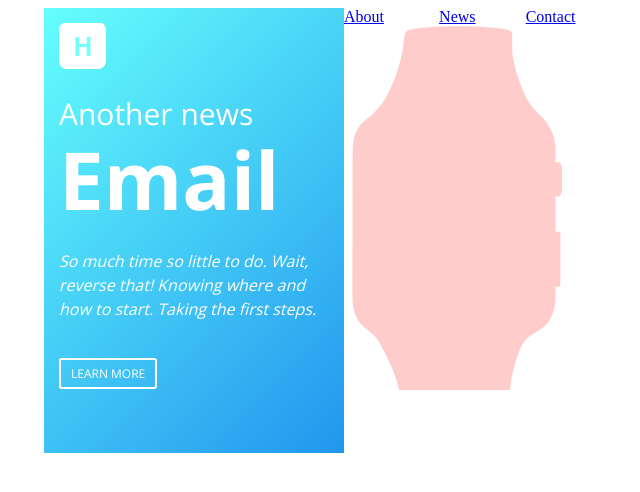
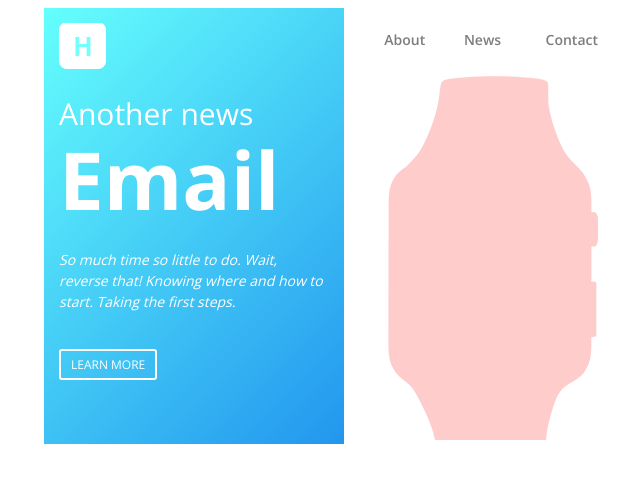
Before and after one commit to davidmfrost/html-email, a plain HTML site: page public/index.html in a window 1280 px wide. Shown: the whole page, without its empty margins (296-936 px from the left). Drawn offline with nearby package versions, Linux system fonts and the light colour scheme.

Commit message:
Style right side of header

```diff
--- a/public/index.html
+++ b/public/index.html
@@ -19,37 +19,45 @@
           <!-- Start of main row -->
           <tr>
             <td>
-              <table class="container" width="50%" align="left" cellspacing="0" cellpadding="0" border="0" style="background: #65fffd; background: -moz-linear-gradient(-45deg, #65fffd 0%, #2296ee 100%); background: -webkit-linear-gradient(-45deg, #65fffd 0%,#2296ee 100%); background: linear-gradient(135deg, #65fffd 0%,#2296ee 100%); padding: 15px 15px 70px 15px;">
+              <!-- Start of left-column -->
+              <table class="header-left" width="50%" align="left" cellspacing="0" cellpadding="0" border="0" style="background: #65fffd; background: -moz-linear-gradient(-45deg, #65fffd 0%, #2296ee 100%); background: -webkit-linear-gradient(-45deg, #65fffd 0%,#2296ee 100%); background: linear-gradient(135deg, #65fffd 0%,#2296ee 100%); padding: 15px 15px 70px 15px;">
                 <tr>
                   <td style="font-family: 'Open Sans', 'Helvetica Neue', Helvetica, Arial, 'Lucida Grande', sans-serif; color: white;">
                     <img src="/img/logo.png" alt="">
                     <h2 style="padding: 25px 0 10px; font-size: 30px; margin: 0; font-weight: 300; line-height: 1;">Another news</h2>
                     <h1 style="font-size: 80px; margin: 0; line-height: 1; padding: 0 0 10px;">Email</h1>
-                    <p style="font-style: italic; font-size: 16px; margin: 0; line-height: 1.5; padding: 20px 0 40px;">So much time so little to do. Wait, reverse that! Knowing where and how to start. Taking the first steps.</p>
+                    <p style="font-style: italic; font-size: 14px; margin: 0; line-height: 1.5; padding: 20px 0 40px;">So much time so little to do. Wait, reverse that! Knowing where and how to start. Taking the first steps.</p>
                     <a href="#" class="ghost-btn" style="font-size: 12px; border-radius: 3px; border: 2px solid white; text-decoration: none; color: white; padding: 5px 10px; text-transform: uppercase;">Learn More</a>
                   </td>
                 </tr>
               </table>
-              <table class="container" width="50%" align="right" cellspacing="0" cellpadding="0" border="0">
+              <!-- End of left-column -->
+              <!-- Start of right-column -->
+              <table class="header-right" width="50%" align="right" cellspacing="0" cellpadding="0" border="0">
                 <tr>
-                  <td>
-                    <table class="container" width="100%" align="center" cellspacing="0" cellpadding="0" border="0">
+                  <td style="font-family: 'Open Sans', 'Helvetica Neue', Helvetica, Arial, 'Lucida Grande', sans-serif; color: #7d7d7d;">
+                    <table class="container" width="100%" align="center" cellspacing="0" cellpadding="0" border="0"style="padding: 20px;">
                       <tr>
-                        <td>
-                          <a href="#">About</a>
+                        <td align="center">
+                          <a href="#" style="font-size: 14px; font-weight: 600; text-decoration: none; color: #7d7d7d;">About</a>
                         </td>
-                        <td>
-                          <a href="#">News</a>
+                        <td align="center">
+                          <a href="#" style="font-size: 14px; font-weight: 600; text-decoration: none; color: #7d7d7d;">News</a>
                         </td>
-                        <td>
-                          <a href="#">Contact</a>
+                        <td align="center">
+                          <a href="#" style="font-size: 14px; font-weight: 600; text-decoration: none; color: #7d7d7d;">Contact</a>
                         </td>
                       </tr>
                     </table>
+                  </td>
+                </tr>
+                <tr>
+                  <td align="center" valign="bottom" style="padding-top: 6px;">
                     <img src="/img/smartwatch.png" alt="">
                   </td>
                 </tr>
               </table>
+              <!-- End of right-column -->
             </td>
           </tr>
           <!-- End of main row -->
```
